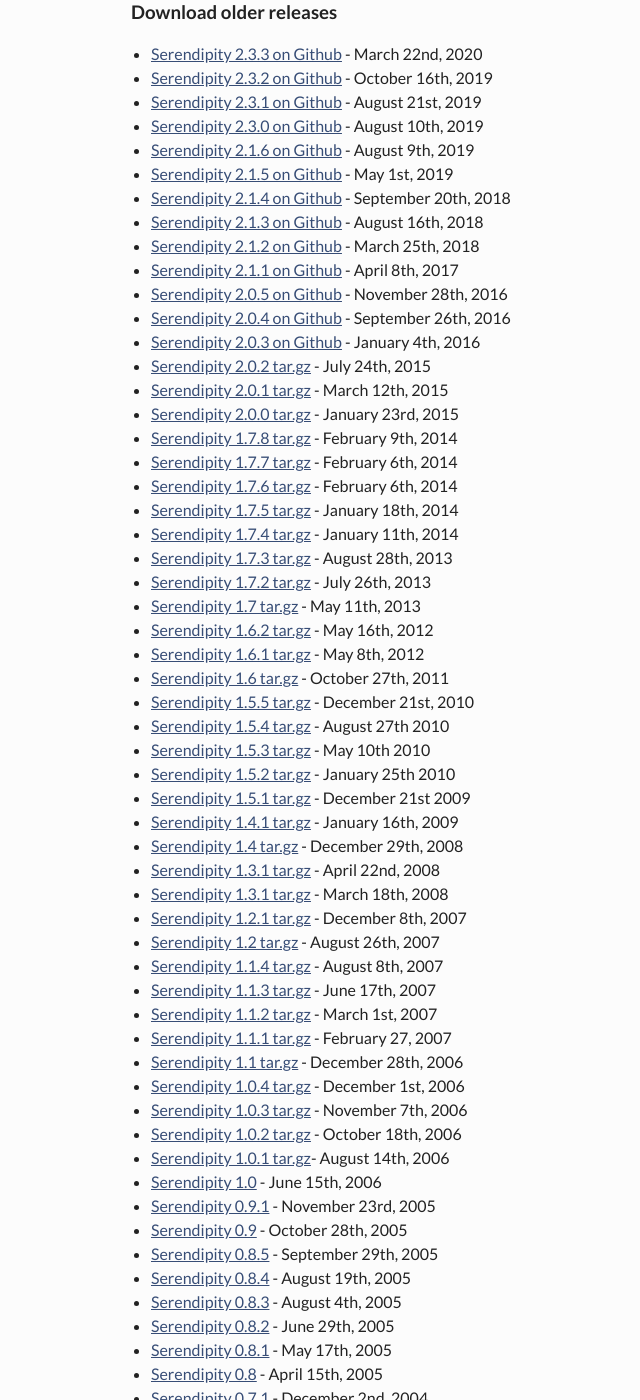
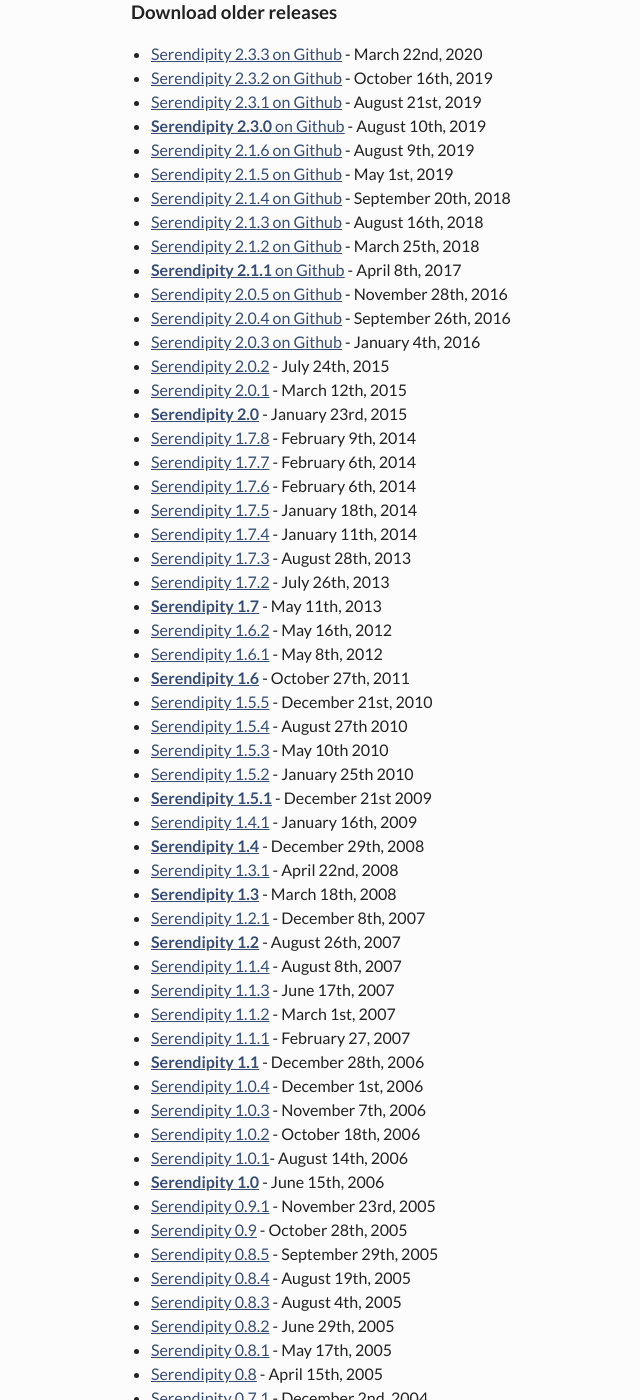
Before and after one commit to s9y/s9y.github.io, a Jekyll site: the page built from downloads.md, in a window 1280 px wide and 1400 px high, scrolled down 570 px. Shown: the whole window, without its empty margins (240-880 px from the left). Built offline with Jekyll 4.4.1, drawn with Linux system fonts in a browser that asks for light colours.

Commit message:
Some updates on our download page.
- Fix a wrong version number (1.3.1 duplicate).
- Remove " tar.gz" from versions after 1.0
- Mark major and minor releases in bold.

Signed-off-by: Thomas Hochstein <thh@inter.net>

```diff
--- a/downloads.md
+++ b/downloads.md
@@ -28,51 +28,51 @@ We have migrated our Source Repository to [GitHub](https://github.com/s9y/Serend
 * [Serendipity 2.3.3 on Github](https://github.com/s9y/Serendipity/releases/tag/2.3.3) - March 22nd, 2020
 * [Serendipity 2.3.2 on Github](https://github.com/s9y/Serendipity/releases/tag/2.3.2) - October 16th, 2019
 * [Serendipity 2.3.1 on Github](https://github.com/s9y/Serendipity/releases/tag/2.3.1) - August 21st, 2019
-* [Serendipity 2.3.0 on Github](https://github.com/s9y/Serendipity/releases/tag/2.3.0) - August 10th, 2019
+* [**Serendipity 2.3.0** on Github](https://github.com/s9y/Serendipity/releases/tag/2.3.0) - August 10th, 2019
 * [Serendipity 2.1.6 on Github](https://github.com/s9y/Serendipity/releases/tag/2.1.6) - August 9th, 2019
 * [Serendipity 2.1.5 on Github](https://github.com/s9y/Serendipity/releases/tag/2.1.5) - May 1st, 2019
 * [Serendipity 2.1.4 on Github](https://github.com/s9y/Serendipity/releases/tag/2.1.4) - September 20th, 2018
 * [Serendipity 2.1.3 on Github](https://github.com/s9y/Serendipity/releases/tag/2.1.3) - August 16th, 2018
 * [Serendipity 2.1.2 on Github](https://github.com/s9y/Serendipity/releases/tag/2.1.2) - March 25th, 2018
-* [Serendipity 2.1.1 on Github](https://github.com/s9y/Serendipity/releases/tag/2.1.1) - April 8th, 2017
+* [**Serendipity 2.1.1** on Github](https://github.com/s9y/Serendipity/releases/tag/2.1.1) - April 8th, 2017
 * [Serendipity 2.0.5 on Github](https://github.com/s9y/Serendipity/releases/tag/2.0.5) - November 28th, 2016
 * [Serendipity 2.0.4 on Github](https://github.com/s9y/Serendipity/releases/tag/2.0.4) - September 26th, 2016
 * [Serendipity 2.0.3 on Github](https://github.com/s9y/Serendipity/releases/tag/2.0.3) - January 4th, 2016
-* [Serendipity 2.0.2 tar.gz](http://prdownloads.sourceforge.net/php-blog/serendipity-2.0.2.tar.gz?download) - July 24th, 2015
-* [Serendipity 2.0.1 tar.gz](http://prdownloads.sourceforge.net/php-blog/serendipity-2.0.1.tar.gz?download) - March 12th, 2015
-* [Serendipity 2.0.0 tar.gz](http://prdownloads.sourceforge.net/php-blog/serendipity-2.0.tar.gz?download) - January 23rd, 2015
-* [Serendipity 1.7.8 tar.gz](http://prdownloads.sourceforge.net/php-blog/serendipity-1.7.8.tar.gz?download) - February 9th, 2014
-* [Serendipity 1.7.7 tar.gz](http://prdownloads.sourceforge.net/php-blog/serendipity-1.7.7.tar.gz?download) - February 6th, 2014
-* [Serendipity 1.7.6 tar.gz](http://prdownloads.sourceforge.net/php-blog/serendipity-1.7.6.tar.gz?download) - February 6th, 2014
-* [Serendipity 1.7.5 tar.gz](http://prdownloads.sourceforge.net/php-blog/serendipity-1.7.5.tar.gz?download) - January 18th, 2014
-* [Serendipity 1.7.4 tar.gz](http://prdownloads.sourceforge.net/php-blog/serendipity-1.7.4.tar.gz?download) - January 11th, 2014
-* [Serendipity 1.7.3 tar.gz](http://prdownloads.sourceforge.net/php-blog/serendipity-1.7.3.tar.gz?download) - August 28th, 2013
-* [Serendipity 1.7.2 tar.gz](http://prdownloads.sourceforge.net/php-blog/serendipity-1.7.2.tar.gz?download) - July 26th, 2013
-* [Serendipity 1.7 tar.gz](http://prdownloads.sourceforge.net/php-blog/serendipity-1.7.tar.gz?download) - May 11th, 2013
-* [Serendipity 1.6.2 tar.gz](http://prdownloads.sourceforge.net/php-blog/serendipity-1.6.2.tar.gz?download) - May 16th, 2012
-* [Serendipity 1.6.1 tar.gz](http://prdownloads.sourceforge.net/php-blog/serendipity-1.6.1.tar.gz?download) - May 8th, 2012
-* [Serendipity 1.6 tar.gz](http://prdownloads.sourceforge.net/php-blog/serendipity-1.6.tar.gz?download) - October 27th, 2011
-* [Serendipity 1.5.5 tar.gz](http://prdownloads.sourceforge.net/php-blog/serendipity-1.5.5.tar.gz?download) - December 21st, 2010
-* [Serendipity 1.5.4 tar.gz](http://prdownloads.sourceforge.net/php-blog/serendipity-1.5.4.tar.gz?download) - August 27th 2010
-* [Serendipity 1.5.3 tar.gz](http://prdownloads.sourceforge.net/php-blog/serendipity-1.5.3.tar.gz?download) - May 10th 2010
-* [Serendipity 1.5.2 tar.gz](http://prdownloads.sourceforge.net/php-blog/serendipity-1.5.2.tar.gz?download) - January 25th 2010
-* [Serendipity 1.5.1 tar.gz](http://prdownloads.sourceforge.net/php-blog/serendipity-1.5.1.tar.gz?download) - December 21st 2009
-* [Serendipity 1.4.1 tar.gz](http://prdownloads.sourceforge.net/php-blog/serendipity-1.4.1.tar.gz?download) - January 16th, 2009
-* [Serendipity 1.4 tar.gz](http://prdownloads.sourceforge.net/php-blog/serendipity-1.4.tar.gz?download) - December 29th, 2008
-* [Serendipity 1.3.1 tar.gz](http://prdownloads.sourceforge.net/php-blog/serendipity-1.3.1.tar.gz?download) - April 22nd, 2008
-* [Serendipity 1.3.1 tar.gz](http://prdownloads.sourceforge.net/php-blog/serendipity-1.3.tar.gz?download) - March 18th, 2008
-* [Serendipity 1.2.1 tar.gz](http://prdownloads.sourceforge.net/php-blog/serendipity-1.2.1.tar.gz?download) - December 8th, 2007
-* [Serendipity 1.2 tar.gz](http://prdownloads.sourceforge.net/php-blog/serendipity-1.2.tar.gz?download) - August 26th, 2007
-* [Serendipity 1.1.4 tar.gz](http://prdownloads.sourceforge.net/php-blog/serendipity-1.1.4.tar.gz?download) - August 8th, 2007
-* [Serendipity 1.1.3 tar.gz](http://prdownloads.sourceforge.net/php-blog/serendipity-1.1.3.tar.gz?download) - June 17th, 2007
-* [Serendipity 1.1.2 tar.gz](http://prdownloads.sourceforge.net/php-blog/serendipity-1.1.2.tar.gz?download) - March 1st, 2007
-* [Serendipity 1.1.1 tar.gz](http://prdownloads.sourceforge.net/php-blog/serendipity-1.1.1.tar.gz?download) - February 27, 2007
-* [Serendipity 1.1 tar.gz](http://prdownloads.sourceforge.net/php-blog/serendipity-1.1.tar.gz?download) - December 28th, 2006
-* [Serendipity 1.0.4 tar.gz](http://prdownloads.sourceforge.net/php-blog/serendipity-1.0.4a.tar.gz?download) - December 1st, 2006
-* [Serendipity 1.0.3 tar.gz](http://prdownloads.sourceforge.net/php-blog/serendipity-1.0.3a.tar.gz?download) - November 7th, 2006
-* [Serendipity 1.0.2 tar.gz](http://prdownloads.sourceforge.net/php-blog/serendipity-1.0.2.tar.gz?download) - October 18th, 2006
-* [Serendipity 1.0.1 tar.gz](http://prdownloads.sourceforge.net/php-blog/serendipity-1.0.1.tar.gz?download)- August 14th, 2006
-* [Serendipity 1.0](http://prdownloads.sourceforge.net/php-blog/serendipity-1.0.tar.gz?download) - June 15th, 2006
+* [Serendipity 2.0.2](http://prdownloads.sourceforge.net/php-blog/serendipity-2.0.2.tar.gz?download) - July 24th, 2015
+* [Serendipity 2.0.1](http://prdownloads.sourceforge.net/php-blog/serendipity-2.0.1.tar.gz?download) - March 12th, 2015
+* [**Serendipity 2.0**](http://prdownloads.sourceforge.net/php-blog/serendipity-2.0.tar.gz?download) - January 23rd, 2015
+* [Serendipity 1.7.8](http://prdownloads.sourceforge.net/php-blog/serendipity-1.7.8.tar.gz?download) - February 9th, 2014
+* [Serendipity 1.7.7](http://prdownloads.sourceforge.net/php-blog/serendipity-1.7.7.tar.gz?download) - February 6th, 2014
+* [Serendipity 1.7.6](http://prdownloads.sourceforge.net/php-blog/serendipity-1.7.6.tar.gz?download) - February 6th, 2014
+* [Serendipity 1.7.5](http://prdownloads.sourceforge.net/php-blog/serendipity-1.7.5.tar.gz?download) - January 18th, 2014
+* [Serendipity 1.7.4](http://prdownloads.sourceforge.net/php-blog/serendipity-1.7.4.tar.gz?download) - January 11th, 2014
+* [Serendipity 1.7.3](http://prdownloads.sourceforge.net/php-blog/serendipity-1.7.3.tar.gz?download) - August 28th, 2013
+* [Serendipity 1.7.2](http://prdownloads.sourceforge.net/php-blog/serendipity-1.7.2.tar.gz?download) - July 26th, 2013
+* [**Serendipity 1.7**](http://prdownloads.sourceforge.net/php-blog/serendipity-1.7.tar.gz?download) - May 11th, 2013
+* [Serendipity 1.6.2](http://prdownloads.sourceforge.net/php-blog/serendipity-1.6.2.tar.gz?download) - May 16th, 2012
+* [Serendipity 1.6.1](http://prdownloads.sourceforge.net/php-blog/serendipity-1.6.1.tar.gz?download) - May 8th, 2012
+* [**Serendipity 1.6**](http://prdownloads.sourceforge.net/php-blog/serendipity-1.6.tar.gz?download) - October 27th, 2011
+* [Serendipity 1.5.5](http://prdownloads.sourceforge.net/php-blog/serendipity-1.5.5.tar.gz?download) - December 21st, 2010
+* [Serendipity 1.5.4](http://prdownloads.sourceforge.net/php-blog/serendipity-1.5.4.tar.gz?download) - August 27th 2010
+* [Serendipity 1.5.3](http://prdownloads.sourceforge.net/php-blog/serendipity-1.5.3.tar.gz?download) - May 10th 2010
+* [Serendipity 1.5.2](http://prdownloads.sourceforge.net/php-blog/serendipity-1.5.2.tar.gz?download) - January 25th 2010
+* [**Serendipity 1.5.1**](http://prdownloads.sourceforge.net/php-blog/serendipity-1.5.1.tar.gz?download) - December 21st 2009
+* [Serendipity 1.4.1](http://prdownloads.sourceforge.net/php-blog/serendipity-1.4.1.tar.gz?download) - January 16th, 2009
+* [**Serendipity 1.4**](http://prdownloads.sourceforge.net/php-blog/serendipity-1.4.tar.gz?download) - December 29th, 2008
+* [Serendipity 1.3.1](http://prdownloads.sourceforge.net/php-blog/serendipity-1.3.1.tar.gz?download) - April 22nd, 2008
+* [**Serendipity 1.3**](http://prdownloads.sourceforge.net/php-blog/serendipity-1.3.tar.gz?download) - March 18th, 2008
+* [Serendipity 1.2.1](http://prdownloads.sourceforge.net/php-blog/serendipity-1.2.1.tar.gz?download) - December 8th, 2007
+* [**Serendipity 1.2**](http://prdownloads.sourceforge.net/php-blog/serendipity-1.2.tar.gz?download) - August 26th, 2007
+* [Serendipity 1.1.4](http://prdownloads.sourceforge.net/php-blog/serendipity-1.1.4.tar.gz?download) - August 8th, 2007
+* [Serendipity 1.1.3](http://prdownloads.sourceforge.net/php-blog/serendipity-1.1.3.tar.gz?download) - June 17th, 2007
+* [Serendipity 1.1.2](http://prdownloads.sourceforge.net/php-blog/serendipity-1.1.2.tar.gz?download) - March 1st, 2007
+* [Serendipity 1.1.1](http://prdownloads.sourceforge.net/php-blog/serendipity-1.1.1.tar.gz?download) - February 27, 2007
+* [**Serendipity 1.1**](http://prdownloads.sourceforge.net/php-blog/serendipity-1.1.tar.gz?download) - December 28th, 2006
+* [Serendipity 1.0.4](http://prdownloads.sourceforge.net/php-blog/serendipity-1.0.4a.tar.gz?download) - December 1st, 2006
+* [Serendipity 1.0.3](http://prdownloads.sourceforge.net/php-blog/serendipity-1.0.3a.tar.gz?download) - November 7th, 2006
+* [Serendipity 1.0.2](http://prdownloads.sourceforge.net/php-blog/serendipity-1.0.2.tar.gz?download) - October 18th, 2006
+* [Serendipity 1.0.1](http://prdownloads.sourceforge.net/php-blog/serendipity-1.0.1.tar.gz?download)- August 14th, 2006
+* [**Serendipity 1.0**](http://prdownloads.sourceforge.net/php-blog/serendipity-1.0.tar.gz?download) - June 15th, 2006
 * [Serendipity 0.9.1](http://prdownloads.sourceforge.net/php-blog/serendipity-0.9.1.tar.gz?download) - November 23rd, 2005
 * [Serendipity 0.9](http://prdownloads.sourceforge.net/php-blog/serendipity-0.9.tar.gz?download) - October 28th, 2005
 * [Serendipity 0.8.5](http://prdownloads.sourceforge.net/php-blog/serendipity-0.8.5.tar.gz?download) - September 29th, 2005
```
